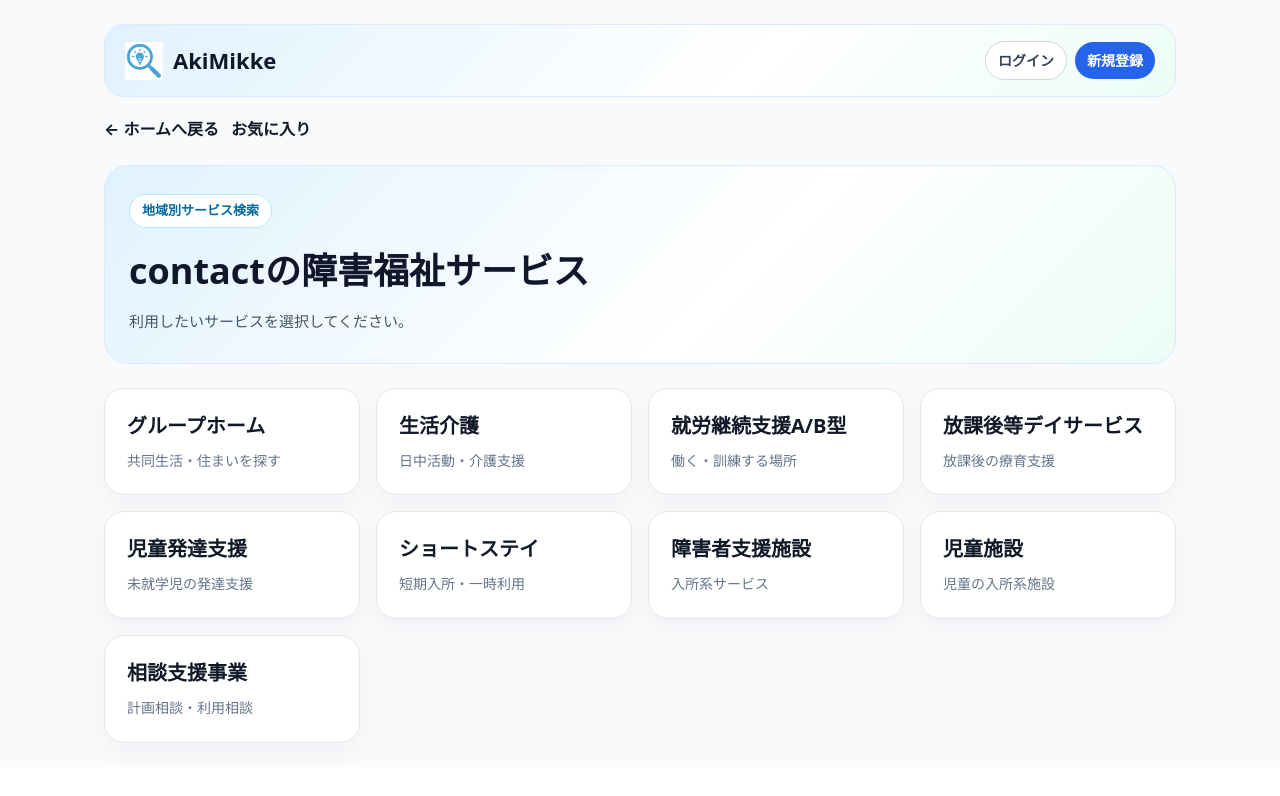
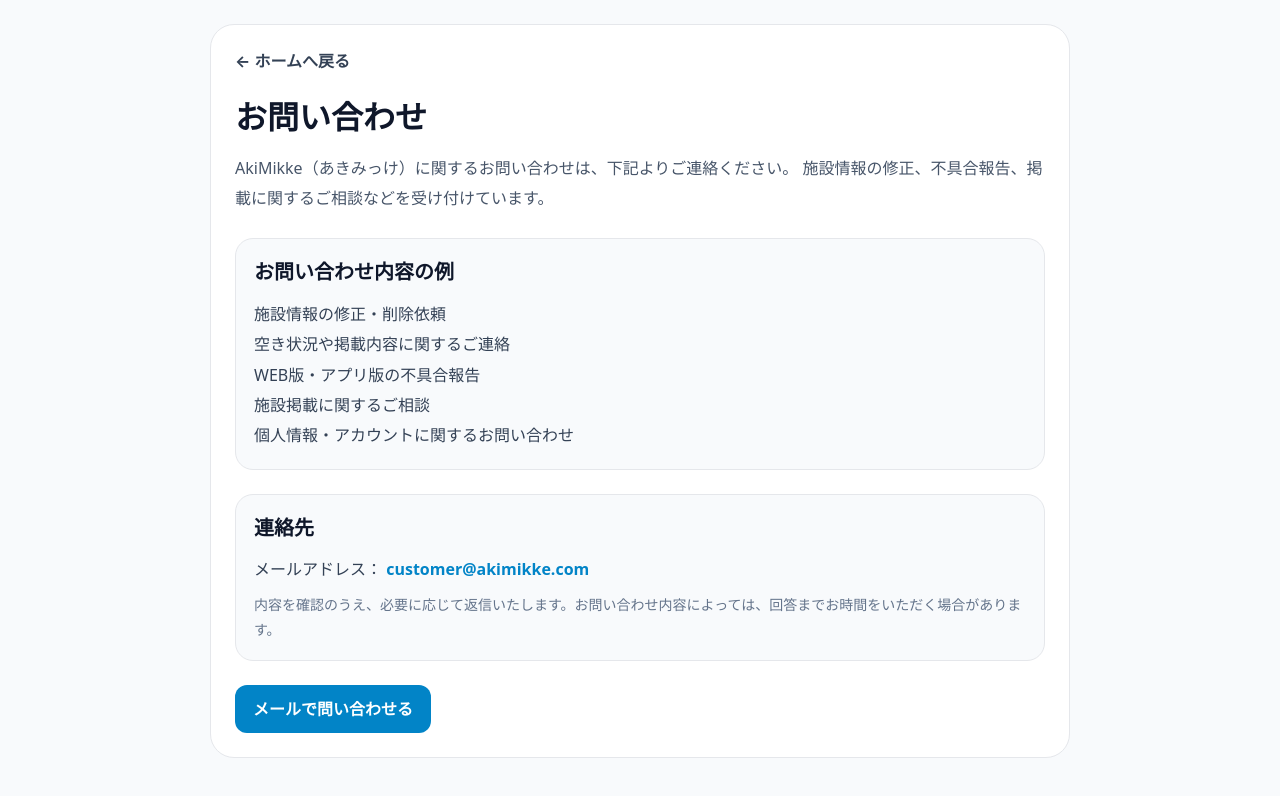
Before and after one commit to akimikke/akimikke-web, a Next.js app: page /jp/contact in a window 1280 px wide. Shown: the top 796 px of the page. Built offline with nearby package versions, Linux system fonts and the light colour scheme; no server answers.

Commit message:
add contact page

```diff
--- /dev/null
+++ b/app/jp/contact/page.tsx
@@ -0,0 +1,148 @@
+import Link from "next/link";
+import type { Metadata } from "next";
+
+export const metadata: Metadata = {
+  title: "お問い合わせ｜AkiMikke（あきみっけ）",
+  description:
+    "AkiMikke（あきみっけ）へのお問い合わせページです。施設情報の修正依頼、不具合報告、掲載に関する相談などはこちらからご連絡ください。",
+};
+
+const inquiryEmail = "customer@akimikke.com";
+
+export default function ContactPage() {
+  const subject = encodeURIComponent("【AkiMikke】お問い合わせ");
+  const body = encodeURIComponent(
+    "お問い合わせ内容を入力してください。\n\n【お名前】\n【お問い合わせ種別】\n【内容】\n"
+  );
+
+  return (
+    <main style={pageStyle}>
+      <section style={cardStyle}>
+        <Link href="/" style={backStyle}>← ホームへ戻る</Link>
+
+        <h1 style={titleStyle}>お問い合わせ</h1>
+
+        <p style={leadStyle}>
+          AkiMikke（あきみっけ）に関するお問い合わせは、下記よりご連絡ください。
+          施設情報の修正、不具合報告、掲載に関するご相談などを受け付けています。
+        </p>
+
+        <div style={boxStyle}>
+          <h2 style={sectionTitleStyle}>お問い合わせ内容の例</h2>
+          <ul style={listStyle}>
+            <li>施設情報の修正・削除依頼</li>
+            <li>空き状況や掲載内容に関するご連絡</li>
+            <li>WEB版・アプリ版の不具合報告</li>
+            <li>施設掲載に関するご相談</li>
+            <li>個人情報・アカウントに関するお問い合わせ</li>
+          </ul>
+        </div>
+
+        <div style={boxStyle}>
+          <h2 style={sectionTitleStyle}>連絡先</h2>
+          <p style={textStyle}>
+            メールアドレス：{" "}
+            <a href={`mailto:${inquiryEmail}?subject=${subject}&body=${body}`} style={linkStyle}>
+              {inquiryEmail}
+            </a>
+          </p>
+          <p style={noteStyle}>
+            内容を確認のうえ、必要に応じて返信いたします。お問い合わせ内容によっては、回答までお時間をいただく場合があります。
+          </p>
+        </div>
+
+        <a
+          href={`mailto:${inquiryEmail}?subject=${subject}&body=${body}`}
+          style={buttonStyle}
+        >
+          メールで問い合わせる
+        </a>
+      </section>
+    </main>
+  );
+}
+
+const pageStyle: React.CSSProperties = {
+  minHeight: "100vh",
+  padding: 24,
+  background: "#f8fafc",
+  fontFamily: "system-ui, -apple-system",
+};
+
+const cardStyle: React.CSSProperties = {
+  maxWidth: 860,
+  margin: "0 auto",
+  padding: 24,
+  borderRadius: 24,
+  background: "#fff",
+  border: "1px solid #e5e7eb",
+};
+
+const backStyle: React.CSSProperties = {
+  color: "#334155",
+  textDecoration: "none",
+  fontWeight: 700,
+};
+
+const titleStyle: React.CSSProperties = {
+  marginTop: 20,
+  fontSize: 32,
+  fontWeight: 900,
+  color: "#0f172a",
+};
+
+const leadStyle: React.CSSProperties = {
+  marginTop: 12,
+  color: "#475569",
+  lineHeight: 1.9,
+};
+
+const boxStyle: React.CSSProperties = {
+  marginTop: 24,
+  padding: 18,
+  borderRadius: 18,
+  background: "#f8fafc",
+  border: "1px solid #e5e7eb",
+};
+
+const sectionTitleStyle: React.CSSProperties = {
+  margin: 0,
+  fontSize: 20,
+  fontWeight: 900,
+  color: "#0f172a",
+};
+
+const listStyle: React.CSSProperties = {
+  marginTop: 12,
+  lineHeight: 1.9,
+  color: "#334155",
+};
+
+const textStyle: React.CSSProperties = {
+  marginTop: 12,
+  color: "#334155",
+  lineHeight: 1.8,
+};
+
+const noteStyle: React.CSSProperties = {
+  marginTop: 8,
+  color: "#64748b",
+  fontSize: 14,
+  lineHeight: 1.8,
+};
+
+const linkStyle: React.CSSProperties = {
+  color: "#0284c7",
+  fontWeight: 800,
+};
+
+const buttonStyle: React.CSSProperties = {
+  marginTop: 24,
+  display: "inline-flex",
+  padding: "12px 18px",
+  borderRadius: 12,
+  background: "#0284c7",
+  color: "#fff",
+  fontWeight: 900,
+  textDecoration: "none",
+};
```
